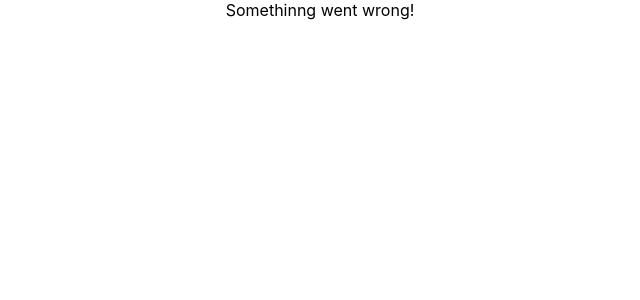
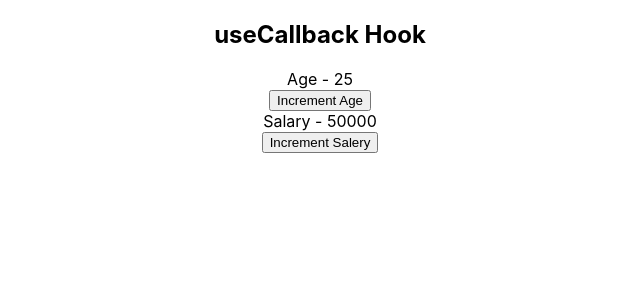
Before and after one commit to pushpendraaaa/learn-reactjs, a React (Create React App) app: page / in a window 1280 px wide. Shown: the top 300 px of the page, without its empty margins (320-960 px from the left). Built offline with nearby package versions, Linux system fonts and the light colour scheme; no server answers.

Commit message:
Hook useCallback

```diff
--- a/src/App.js
+++ b/src/App.js
@@ -1,7 +1,8 @@
 import React from "react";
 import "./App.css";
 // import DataFetchingOne from "./react-hooks/26-DataFetchingOne";
-import DataFetchingTwo from "./react-hooks/27-DataFetchingTwo";
+// import DataFetchingTwo from "./react-hooks/27-DataFetchingTwo";
+import ParentComponent from "./react-hooks/28-ParentComponent";
 // import CounterTwo from "./components/18-CounterTwo";
 // import CounterThree from "./react-hooks/19-CounterThree";
 // import ComponentA from "./react-hooks/useReducer-with-useContext/20-ComponentA";
@@ -85,7 +86,8 @@ function App() {
 
 	return (
 		<div className="App">
-			<DataFetchingTwo />
+			<ParentComponent />
+			{/* <DataFetchingTwo /> */}
 			{/* <DataFetchingOne /> */}
 			{/* <CountContext.Provider value={{ countState: count, countDispatch: dispatch }}>
 				Count - {count}
--- /dev/null
+++ b/src/react-hooks/28-ParentComponent.js
@@ -0,0 +1,29 @@
+import React, { useCallback, useState } from "react";
+import Count from "./30-Count";
+import Button from "./29-Button";
+import Title from "./31-Title";
+
+function ParentComponent() {
+	const [age, setAge] = useState(25);
+	const [salary, setSalary] = useState(50000);
+
+	const incrementAge = useCallback(() => {
+		setAge(age + 1);
+	}, [age]);
+
+	const incrementSalary = useCallback(() => {
+		setSalary(salary + 1000);
+	}, [salary]);
+
+	return (
+		<div>
+			<Title />
+			<Count text="Age" count={age} />
+			<Button handleClick={incrementAge}>Increment Age</Button>
+			<Count text="Salary" count={salary} />
+			<Button handleClick={incrementSalary}>Increment Salery</Button>
+		</div>
+	);
+}
+
+export default ParentComponent;
--- /dev/null
+++ b/src/react-hooks/29-Button.js
@@ -0,0 +1,12 @@
+import React from "react";
+
+function Button({ handleClick, children }) {
+	console.log("Rendering Button - ", children);
+	return (
+		<div>
+			<button onClick={handleClick}>{children}</button>
+		</div>
+	);
+}
+
+export default React.memo(Button);
--- /dev/null
+++ b/src/react-hooks/30-Count.js
@@ -0,0 +1,12 @@
+import React from "react";
+
+function Count(props) {
+	console.log(`Rendering ${props.text}`);
+	return (
+		<div>
+			{props.text} - {props.count}
+		</div>
+	);
+}
+
+export default React.memo(Count);
--- /dev/null
+++ b/src/react-hooks/31-Title.js
@@ -0,0 +1,12 @@
+import React from "react";
+
+function Title() {
+	console.log("Rendering Title");
+	return (
+		<div>
+			<h2>useCallback Hook</h2>
+		</div>
+	);
+}
+
+export default React.memo(Title);
```
